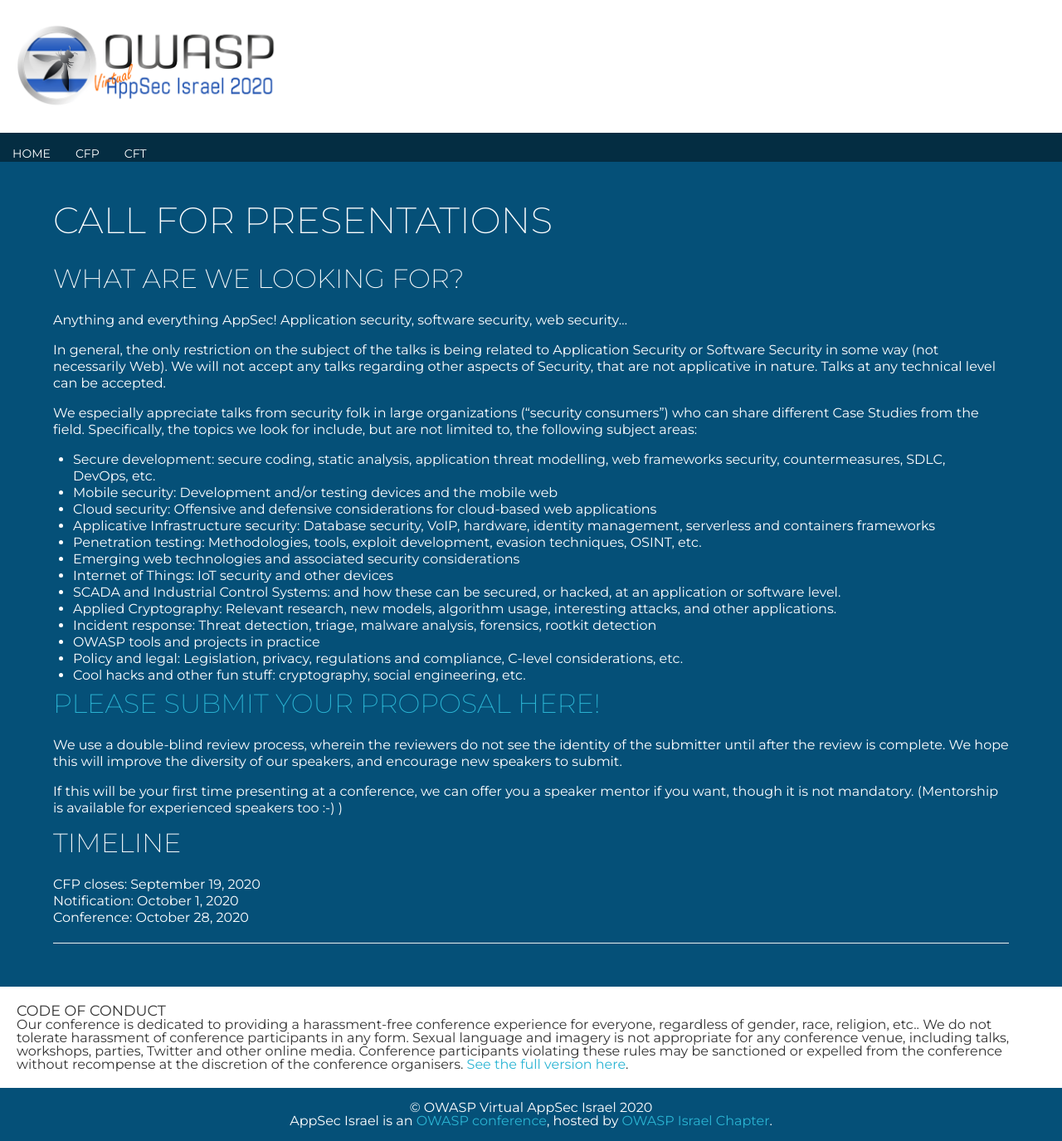
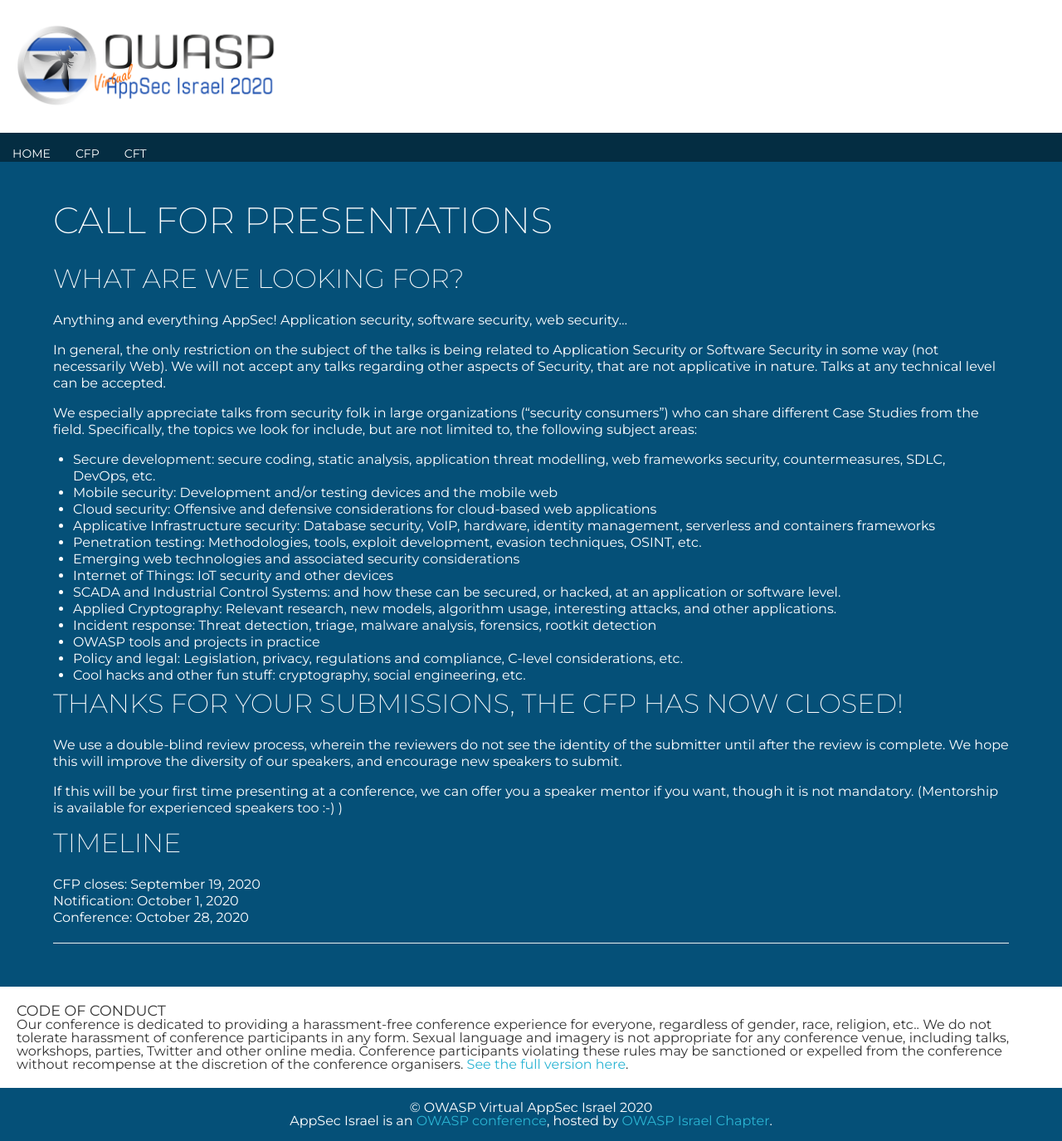
Before and after one commit to OWASP/www-event-appsecil-2023, a Jekyll site: the page built from CFP.md, in a window 1280 px wide. Shown: the whole page at 83% size. Built offline with Jekyll 4.4.1, drawn with Linux system fonts in a browser that asks for light colours; our own code applies the rules of GitHub Pages for plain Markdown files.

Commit message:
Update CFP.md
Close cfp

```diff
--- a/CFP.md
+++ b/CFP.md
@@ -25,7 +25,7 @@ We especially appreciate talks from security folk in large organizations (“sec
 - **Policy and legal**: Legislation, privacy, regulations and compliance, C-level considerations, etc.
 - **Cool hacks and other fun stuff**: cryptography, social engineering, etc.
 
-### [Please submit your proposal here!](https://www.papercall.io/owasp-israel)
+### Thanks for your submissions, the CFP has now closed!
 
 We use a double-blind review process, wherein the reviewers do not see the identity of the submitter until after the review is complete. We hope this will improve the diversity of our speakers, and encourage new speakers to submit.
 
```
